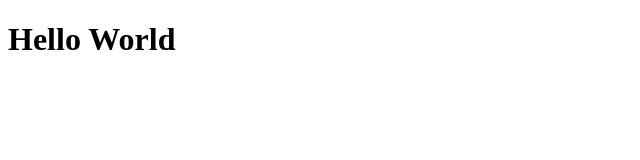
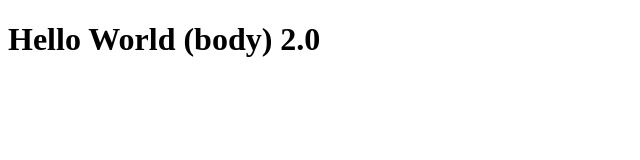
Before and after one commit to LongJohnBlackbeard/Software_Eng_Pogue, a plain HTML site: page index.html in a window 1280 px wide. Shown: the whole page, without its empty margins (0-640 px from the left). Drawn offline with Linux system fonts and the light colour scheme.

Commit message:
Update index.html file

```diff
--- a/index.html
+++ b/index.html
@@ -8,6 +8,6 @@
     <title>Hello World</title>
 </html>
 <body>
-    <h1>Hello World</h1>
+    <h1>Hello World (body) 2.0</h1>
 </body>
 </html>
```
